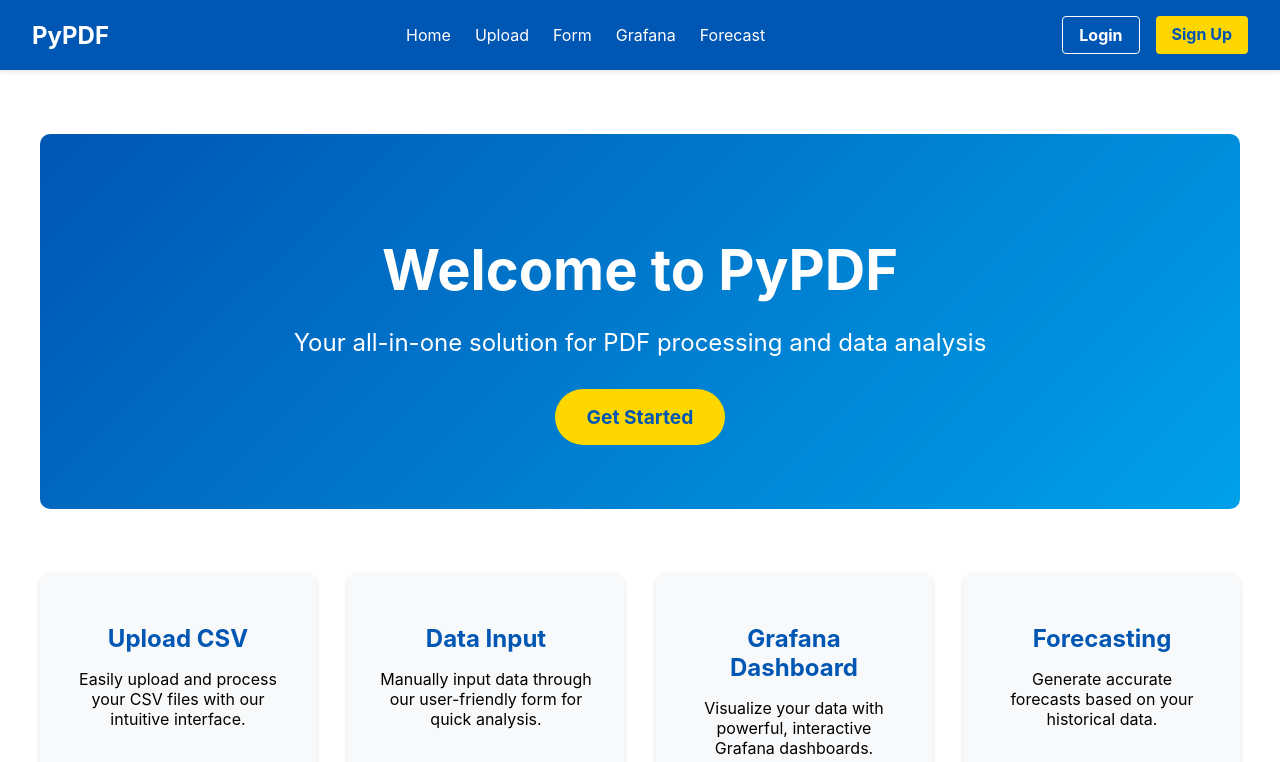
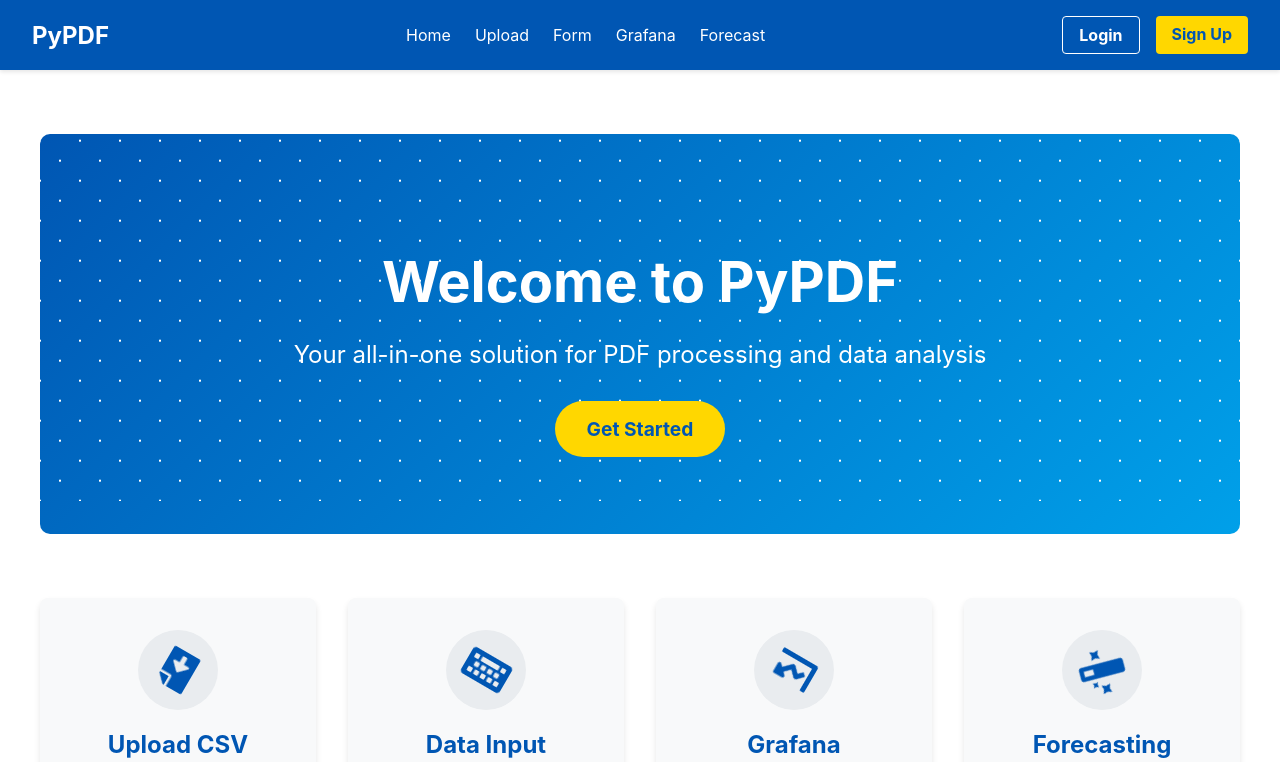
Before and after one commit to SwarJagdale/IntelPol, a React (Create React App) app in the folder frontend/: page / in a window 1280 px wide. Shown: the top 762 px of the page. Built offline with nearby package versions, Linux system fonts and the light colour scheme.

Commit message:
frontend icons

```diff
--- a/frontend/public/index.html
+++ b/frontend/public/index.html
@@ -24,6 +24,8 @@
       work correctly both with client-side routing and a non-root public URL.
       Learn how to configure a non-root public URL by running `npm run build`.
     -->
+
+    <link rel="stylesheet" href="https://cdnjs.cloudflare.com/ajax/libs/font-awesome/5.15.4/css/all.min.css">
     <title>React App</title>
   </head>
   <body>
--- a/frontend/src/pages/LandingPage/LandingPage.js
+++ b/frontend/src/pages/LandingPage/LandingPage.js
@@ -6,29 +6,42 @@
   return (
     <div className={styles.landingPage}>
       <header className={styles.hero}>
-        <h1 className={styles.title}>Welcome to PyPDF</h1>
-        <p className={styles.subtitle}>Your all-in-one solution for PDF processing and data analysis</p>
-        <Link to="/signup" className={styles.ctaButton}>Get Started</Link>
+        <div className={styles.heroBackground}>
+          <div className={styles.particles}></div>
+        </div>
+        <div className={styles.heroContent}>
+          <h1 className={styles.title}>Welcome to PyPDF</h1>
+          <p className={styles.subtitle}>Your all-in-one solution for PDF processing and data analysis</p>
+          <Link to="/signup" className={styles.ctaButton}>Get Started</Link>
+        </div>
       </header>
 
       <section className={styles.features}>
         <div className={styles.feature}>
-          <i className={`${styles.icon} fas fa-file-upload`}></i>
+          <div className={styles.iconWrapper}>
+            <i className={`${styles.icon} ${styles.rotatingIcon} fas fa-file-upload`}></i>
+          </div>
           <h2>Upload CSV</h2>
           <p>Easily upload and process your CSV files with our intuitive interface.</p>
         </div>
         <div className={styles.feature}>
-          <i className={`${styles.icon} fas fa-keyboard`}></i>
+          <div className={styles.iconWrapper}>
+            <i className={`${styles.icon} ${styles.rotatingIcon} fas fa-keyboard`}></i>
+          </div>
           <h2>Data Input</h2>
           <p>Manually input data through our user-friendly form for quick analysis.</p>
         </div>
         <div className={styles.feature}>
-          <i className={`${styles.icon} fas fa-chart-line`}></i>
+          <div className={styles.iconWrapper}>
+            <i className={`${styles.icon} ${styles.rotatingIcon} fas fa-chart-line`}></i>
+          </div>
           <h2>Grafana Dashboard</h2>
           <p>Visualize your data with powerful, interactive Grafana dashboards.</p>
         </div>
         <div className={styles.feature}>
-          <i className={`${styles.icon} fas fa-magic`}></i>
+          <div className={styles.iconWrapper}>
+            <i className={`${styles.icon} ${styles.rotatingIcon} fas fa-magic`}></i>
+          </div>
           <h2>Forecasting</h2>
           <p>Generate accurate forecasts based on your historical data.</p>
         </div>
--- a/frontend/src/pages/LandingPage/LandingPage.module.css
+++ b/frontend/src/pages/LandingPage/LandingPage.module.css
@@ -5,12 +5,57 @@
 }
 
 .hero {
+  position: relative;
+  height: 400px;
   text-align: center;
-    padding: 4rem 0;
   background: linear-gradient(135deg, #0056b3, #00a0e9);
   color: white;
   border-radius: 10px;
   margin-bottom: 4rem;
+  overflow: hidden;
+  display: flex;
+  align-items: center;
+  justify-content: center;
+}
+
+.heroBackground {
+  position: absolute;
+  top: 0;
+  left: 0;
+  width: 100%;
+  height: 100%;
+  z-index: 1;
+}
+
+.particles {
+  position: absolute;
+  top: 0;
+  left: 0;
+  width: 100%;
+  height: 100%;
+  background-image:
+    radial-gradient(circle, #ffffff 1px, transparent 1px),
+    radial-gradient(circle, #ffffff 1px, transparent 1px);
+  background-size: 40px 40px;
+  background-position: 0 0, 20px 20px;
+  animation: particleAnimation 7s linear infinite;
+}
+
+@keyframes particleAnimation {
+  0% {
+    transform: translateY(0);
+  }
+  100% {
+    transform: translateY(-40px);
+  }
+}
+
+.heroContent {
+  position: relative;
+  z-index: 2;
+  padding: 2rem;
+  max-width: 800px;
+  margin: 0 auto;
 }
 
 .title {
@@ -34,12 +79,14 @@
   text-decoration: none;
   font-weight: bold;
   font-size: 1.2rem;
-    transition: background-color 0.3s ease;
+  transition: all 0.3s ease;
   animation: fadeInUp 1s ease-out 0.6s both;
 }
 
 .ctaButton:hover {
   background-color: #ffc400;
+  transform: translateY(-3px);
+  box-shadow: 0 4px 15px rgba(255, 215, 0, 0.3);
 }
 
 .features {
@@ -62,10 +109,33 @@
   transform: translateY(-5px);
 }
 
+.iconWrapper {
+  width: 80px;
+  height: 80px;
+  margin: 0 auto 1rem;
+  display: flex;
+  align-items: center;
+  justify-content: center;
+  background-color: #e9ecef;
+  border-radius: 50%;
+}
+
 .icon {
-    font-size: 3rem;
+  font-size: 2.5rem;
   color: #0056b3;
-    margin-bottom: 1rem;
+}
+
+.rotatingIcon {
+  animation: rotate 10s linear infinite;
+}
+
+@keyframes rotate {
+  from {
+    transform: rotate(0deg);
+  }
+  to {
+    transform: rotate(360deg);
+  }
 }
 
 .feature h2 {
@@ -103,11 +173,12 @@
   border-radius: 50px;
   text-decoration: none;
   font-weight: bold;
-    transition: background-color 0.3s ease;
+  transition: background-color 0.3s ease, transform 0.3s ease;
 }
 
 .showcaseButton:hover {
   background-color: #003d82;
+  transform: translateY(-3px);
 }
 
 .showcaseImage {
@@ -143,6 +214,11 @@
   border-radius: 8px;
   padding: 2rem;
   box-shadow: 0 4px 6px rgba(0, 0, 0, 0.1);
+  transition: transform 0.3s ease;
+}
+
+.testimonial:hover {
+  transform: translateY(-3px);
 }
 
 .testimonial p {
@@ -185,6 +261,18 @@
 }
 
 @media (max-width: 768px) {
+  .hero {
+    height: 300px;
+  }
+
+  .title {
+    font-size: 2.5rem;
+  }
+
+  .subtitle {
+    font-size: 1.2rem;
+  }
+
   .showcase {
     flex-direction: column;
   }
```
Lines whose indentation alone changed are shown as unchanged.
